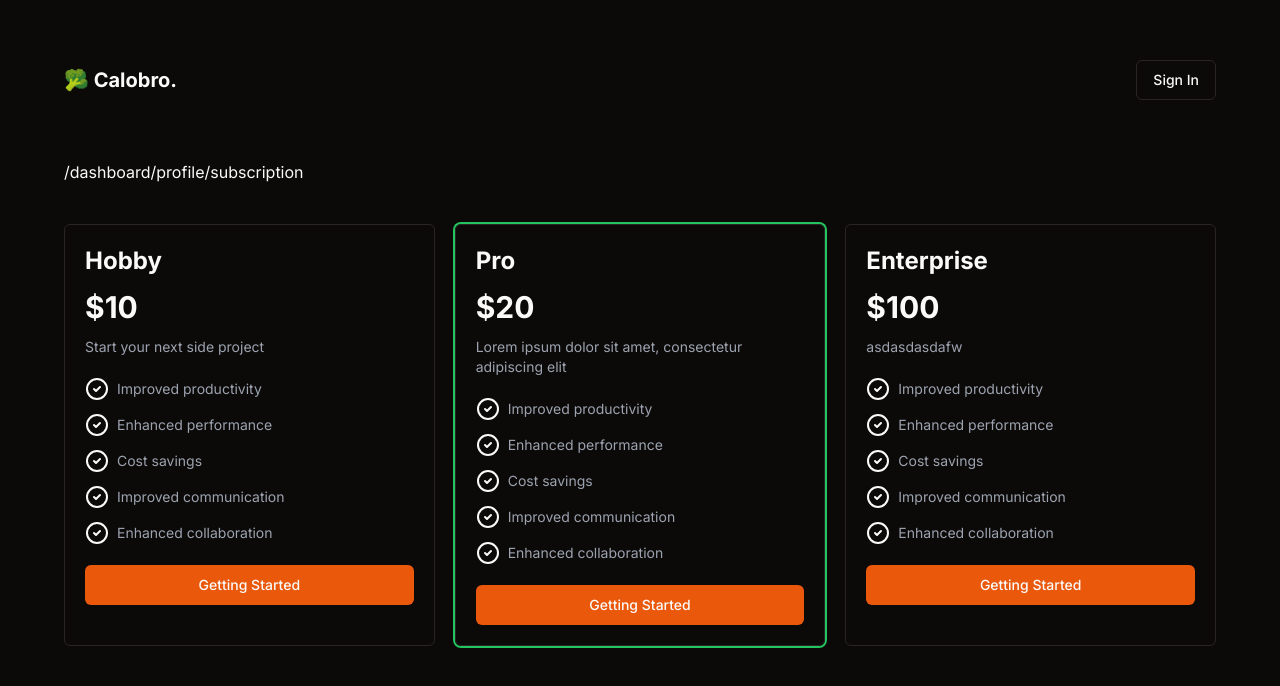
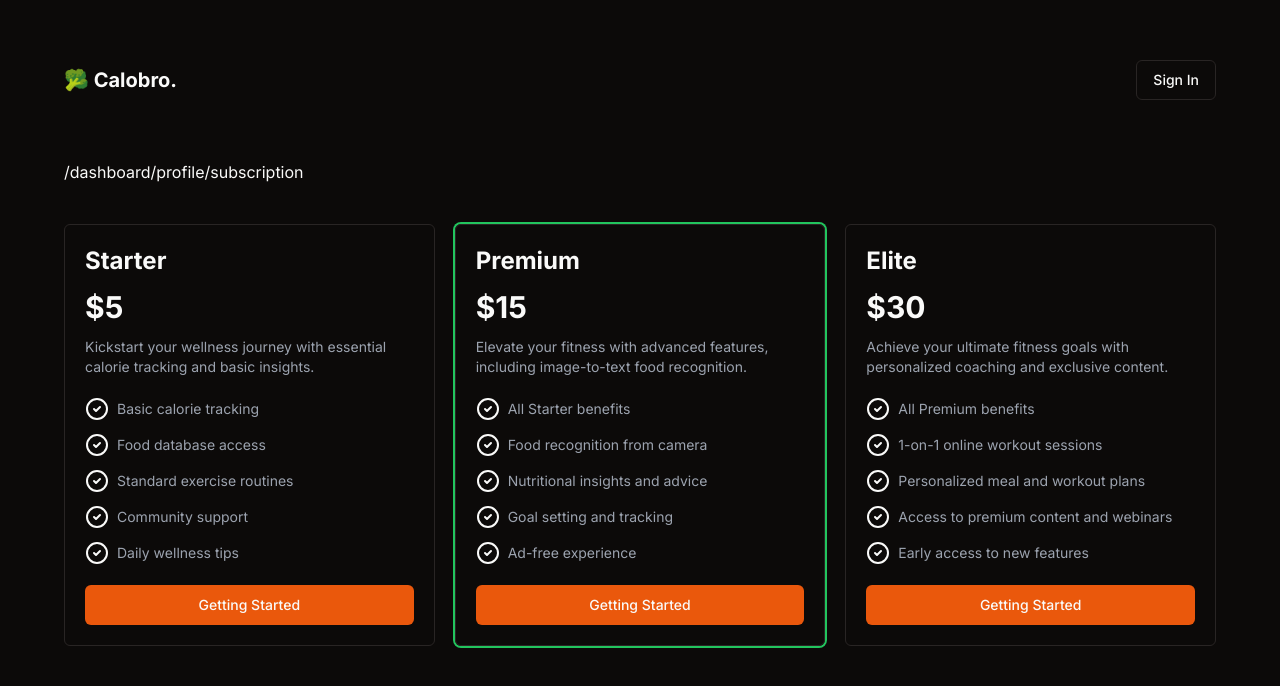
Before and after one commit to legendkong/calobro, a Next.js app: page / in a window 1280 px wide. Shown: the top 686 px of the page. Built offline with nearby package versions, Linux system fonts and the light colour scheme; no server answers.

Commit message:
change copywriting for pricing page

```diff
--- a/components/subscription/price.jsx
+++ b/components/subscription/price.jsx
@@ -6,42 +6,46 @@ import { cn } from '@/lib/utils';
 export default function Price() {
   const prices = [
     {
-      title: 'Hobby',
-      description: 'Start your next side project',
+      title: 'Starter',
+      description:
+        'Kickstart your wellness journey with essential calorie tracking and basic insights.',
       benefits: [
-        'Improved productivity',
-        'Enhanced performance',
-        'Cost savings',
-        'Improved communication',
-        'Enhanced collaboration',
+        'Basic calorie tracking',
+        'Food database access',
+        'Standard exercise routines',
+        'Community support',
+        'Daily wellness tips',
       ],
-      amount: 10,
+      amount: 5,
     },
     {
-      title: 'Pro',
-      description: 'Lorem ipsum dolor sit amet, consectetur adipiscing elit',
+      title: 'Premium',
+      description:
+        'Elevate your fitness with advanced features, including image-to-text food recognition.',
       benefits: [
-        'Improved productivity',
-        'Enhanced performance',
-        'Cost savings',
-        'Improved communication',
-        'Enhanced collaboration',
+        'All Starter benefits',
+        'Food recognition from camera',
+        'Nutritional insights and advice',
+        'Goal setting and tracking',
+        'Ad-free experience',
       ],
-      amount: 20,
+      amount: 15,
     },
     {
-      title: 'Enterprise',
-      description: 'asdasdasdafw',
+      title: 'Elite',
+      description:
+        'Achieve your ultimate fitness goals with personalized coaching and exclusive content.',
       benefits: [
-        'Improved productivity',
-        'Enhanced performance',
-        'Cost savings',
-        'Improved communication',
-        'Enhanced collaboration',
+        'All Premium benefits',
+        '1-on-1 online workout sessions',
+        'Personalized meal and workout plans',
+        'Access to premium content and webinars',
+        'Early access to new features',
       ],
-      amount: 100,
+      amount: 30,
     },
   ];
+
   return (
     <div>
       <div className="grid grid-cols-1 md:grid-cols-3 gap-5">
```
